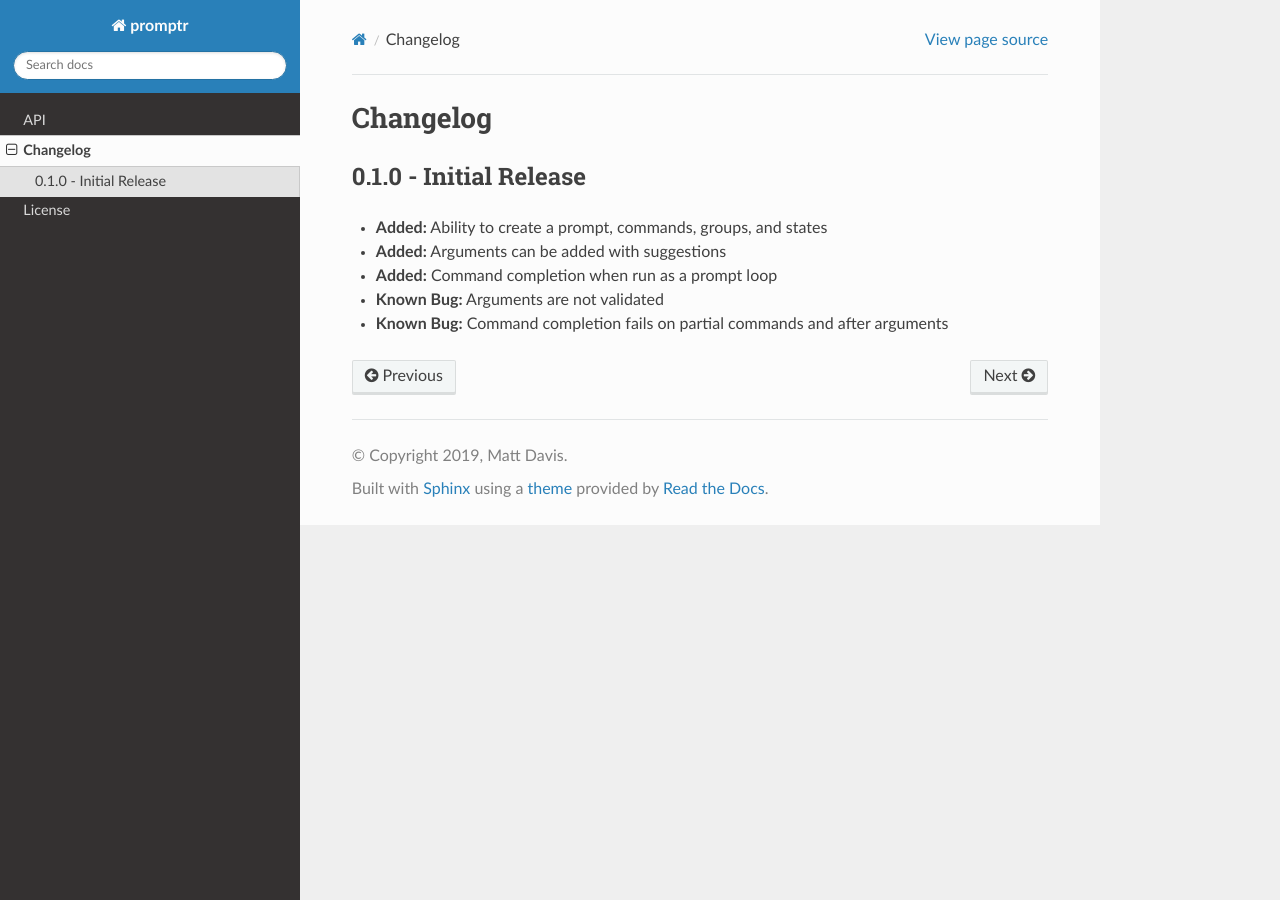
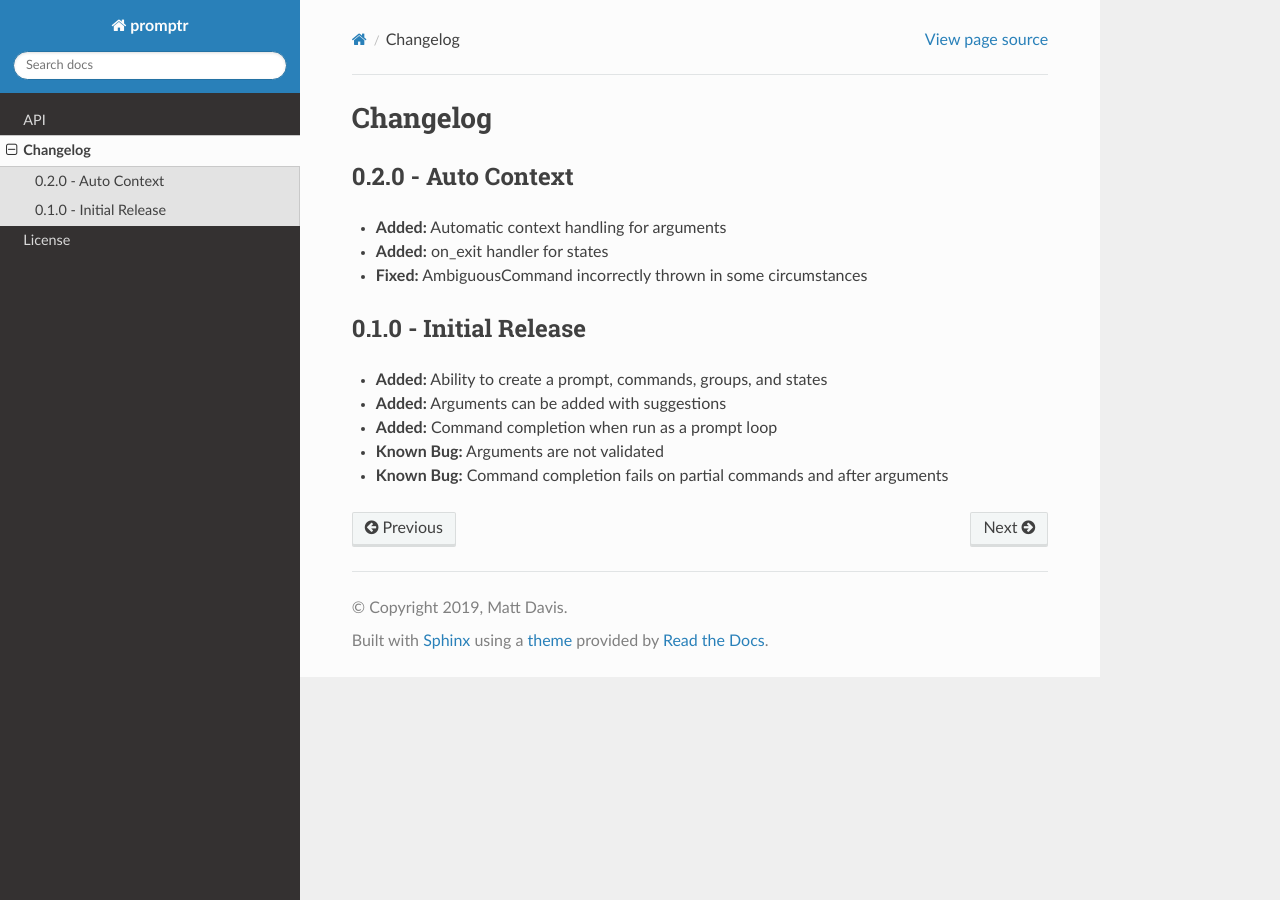
Before and after one commit to mattdavis90/promptr, a Sphinx documentation site: the page built from docs/source/changelog.rst, in a window 1280 px wide. Built offline with Sphinx 7.4.7 and the Read the Docs theme 2.0.0, drawn with Linux system fonts in a browser that asks for light colours.

Commit message:
Prepare release

```diff
--- a/CHANGELOG.rst
+++ b/CHANGELOG.rst
@@ -1,5 +1,11 @@
 Changelog
 =========
+
+0.2.0 - Auto Context
+--------------------
+- **Added:** Automatic context handling for arguments
+- **Added:** on_exit handler for states
+- **Fixed:** AmbiguousCommand incorrectly thrown in some circumstances
 
 0.1.0 - Initial Release
 -----------------------
--- a/docs/source/conf.py
+++ b/docs/source/conf.py
@@ -23,7 +23,7 @@ copyright = '2019, Matt Davis'
 author = 'Matt Davis'
 
 # The full version, including alpha/beta/rc tags
-release = '0.1.0'
+release = '0.2.0'
 
 
 # -- General configuration ---------------------------------------------------
--- a/promptr/__init__.py
+++ b/promptr/__init__.py
@@ -5,7 +5,7 @@ from typing import List, Dict, Any, Callable, Iterator, Tuple
 from prompt_toolkit import PromptSession
 from prompt_toolkit.completion import Completer, Completion
 
-__version__ = "0.1.0"
+__version__ = "0.2.0"
 
 
 def _promptr_decorator(name=None, cls=None, parent=None, **kwargs):
```
